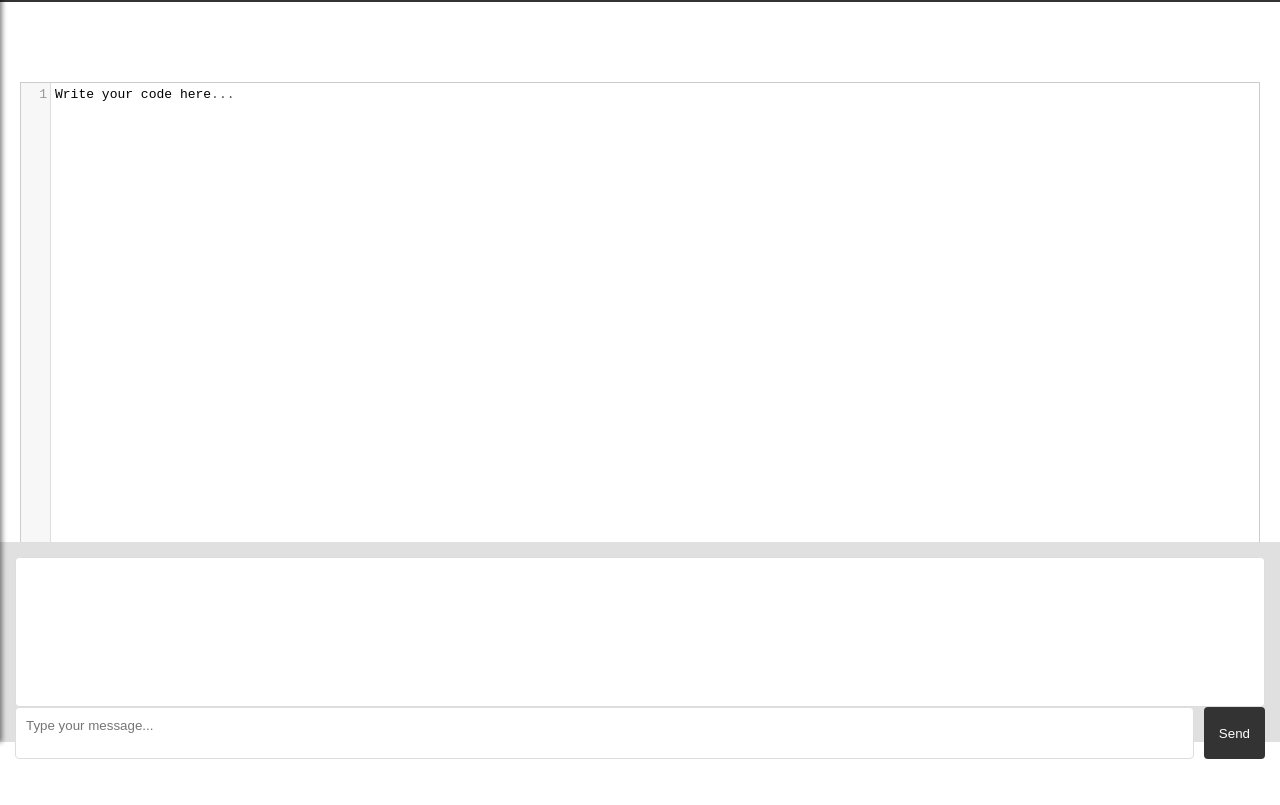
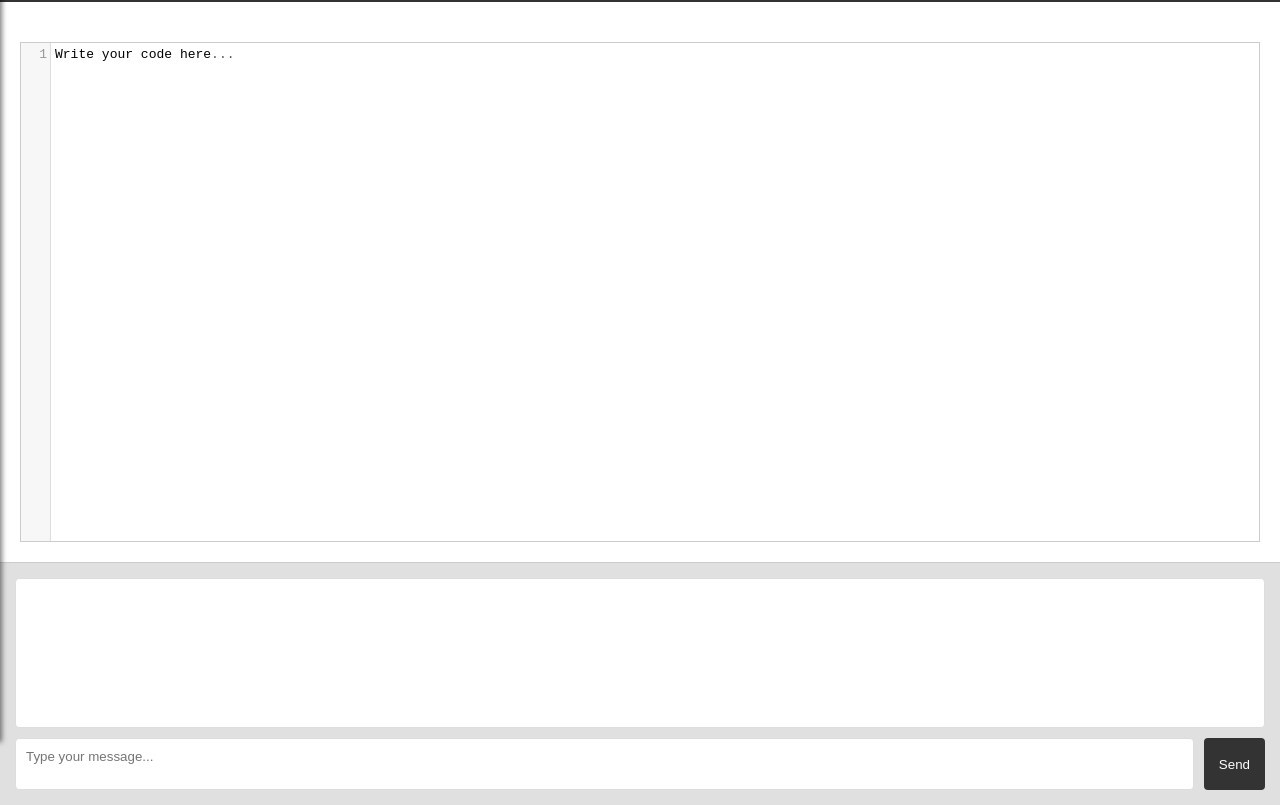
Before and after one commit to HackED-qhj/DevPatch, a plain HTML site: page Frontend/index.html in a window 1280 px wide. Shown: the part 58-863 px from the top of the page. Drawn offline with nearby package versions, Linux system fonts and the light colour scheme.

Commit message:
moved padding

```diff
--- a/Frontend/style.css
+++ b/Frontend/style.css
@@ -77,17 +77,17 @@ body {
 
 /* Content Area */
 .content-area {
-    margin-top: 60px; /* space for the fixed header */
+    margin-top: 40px; /* space for the fixed header */
     display: flex;
     flex-direction: column;
-    height: calc(100vh - 60px);
+
 }
 
 
 /* Main area styling */
 .main {
-    flex:1;              /* takes up remaining vertical space */
-    padding: 20px;
+    flex: 0 0 auto;              /* takes up remaining vertical space */
+    padding: 0 20px 20px;
     background: #fff;
     overflow: auto;
 }
@@ -104,14 +104,13 @@ body {
 
 /* Bot Container */
 .bot-container {
-    flex: 0 0 auto;
     width: 100%;
-    background-color: #e0e0e0;  /* A simple gray background */
-    padding: 15px;
-    position: fixed;
-    bottom: 0;
-    left: 0;
-    height: 200px;
+  background-color: #e0e0e0;  /* Simple gray background */
+  padding: 15px;
+  border-top: 1px solid #ccc;
+  display: flex;
+  flex-direction: column;
+  gap: 10px;
 }
 
   /* Chat messages display area */
```
